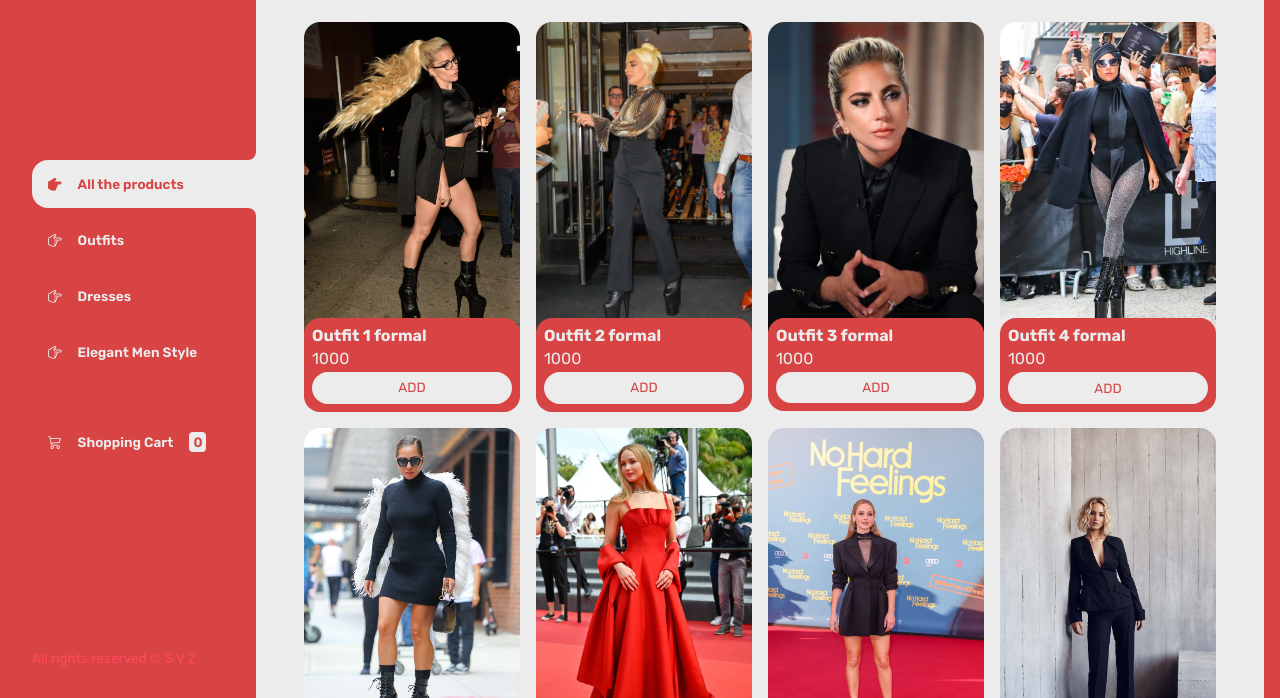
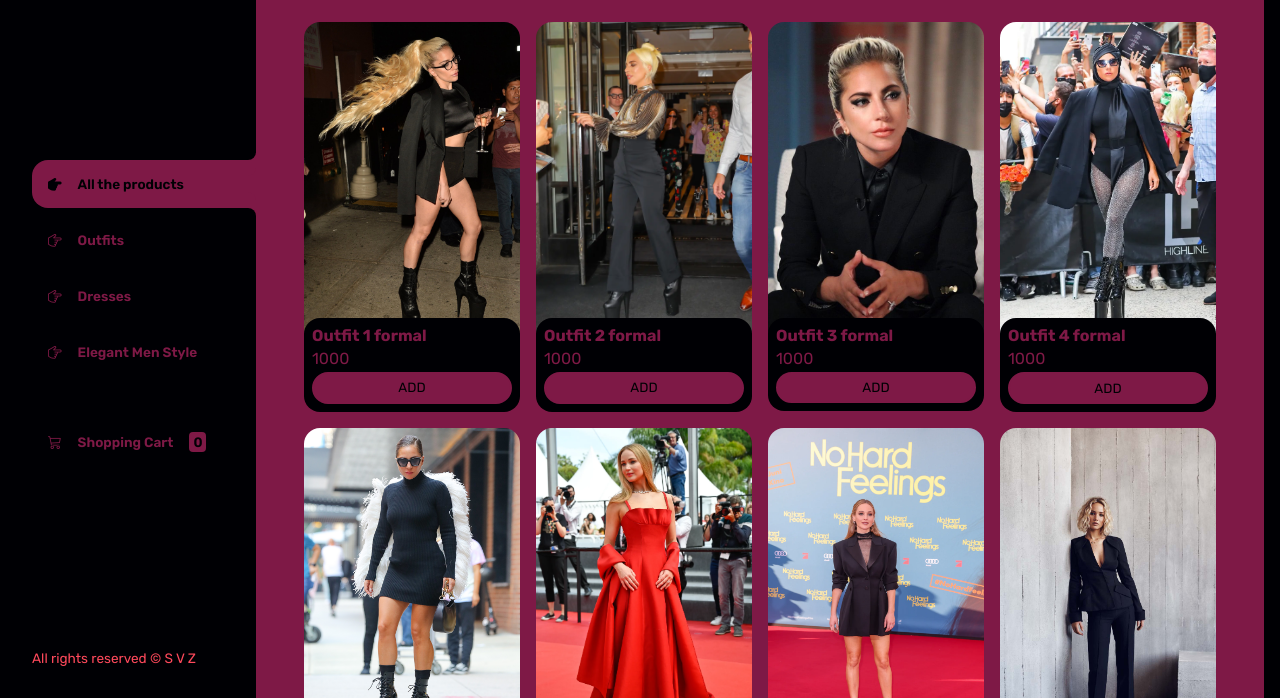
Before and after one commit to santizelada/entregaCoderhouse, a plain HTML site: page index.html in a window 1280 px wide. Shown: the part 102-800 px from the top of the page. Drawn offline with nearby package versions, Linux system fonts and the light colour scheme.

Commit message:
change in colors again

```diff
--- a/css/main.css
+++ b/css/main.css
@@ -117,9 +117,10 @@ main{
 @import url('https://fonts.googleapis.com/css2?family=Rubik:wght@300;400;500;600;700;800;900&display=swap');
 
 :root {
-    --clr-main: #D84343 ;
+    /* --clr-main: #D84343 ; */
+    --clr-main:  #000004;
     --clr-main-light: #FF495C;
-    --clr-white: #ececec;
+    --clr-white:#7E1946;
     --clr-gray: #e2e2e2;
     --clr-red: #961818;
 }
```
